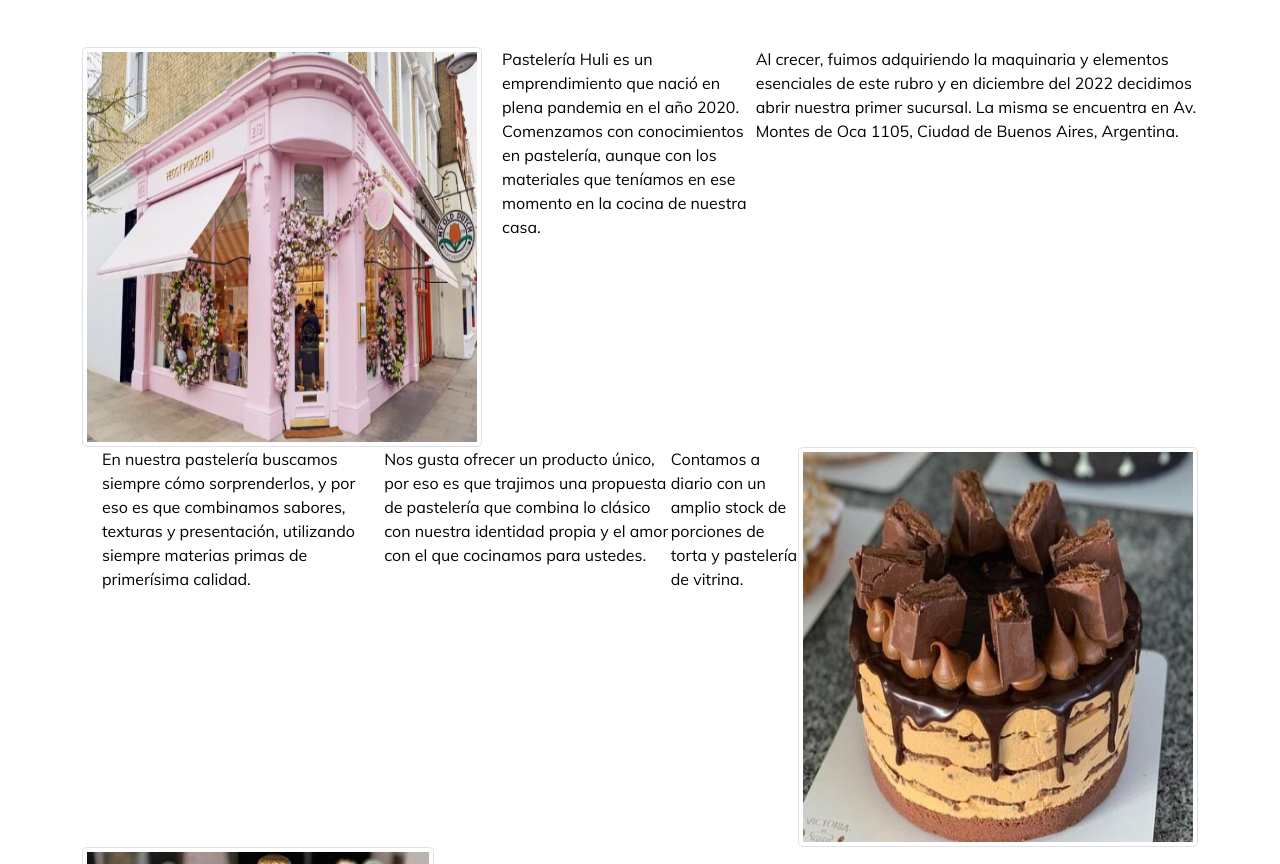
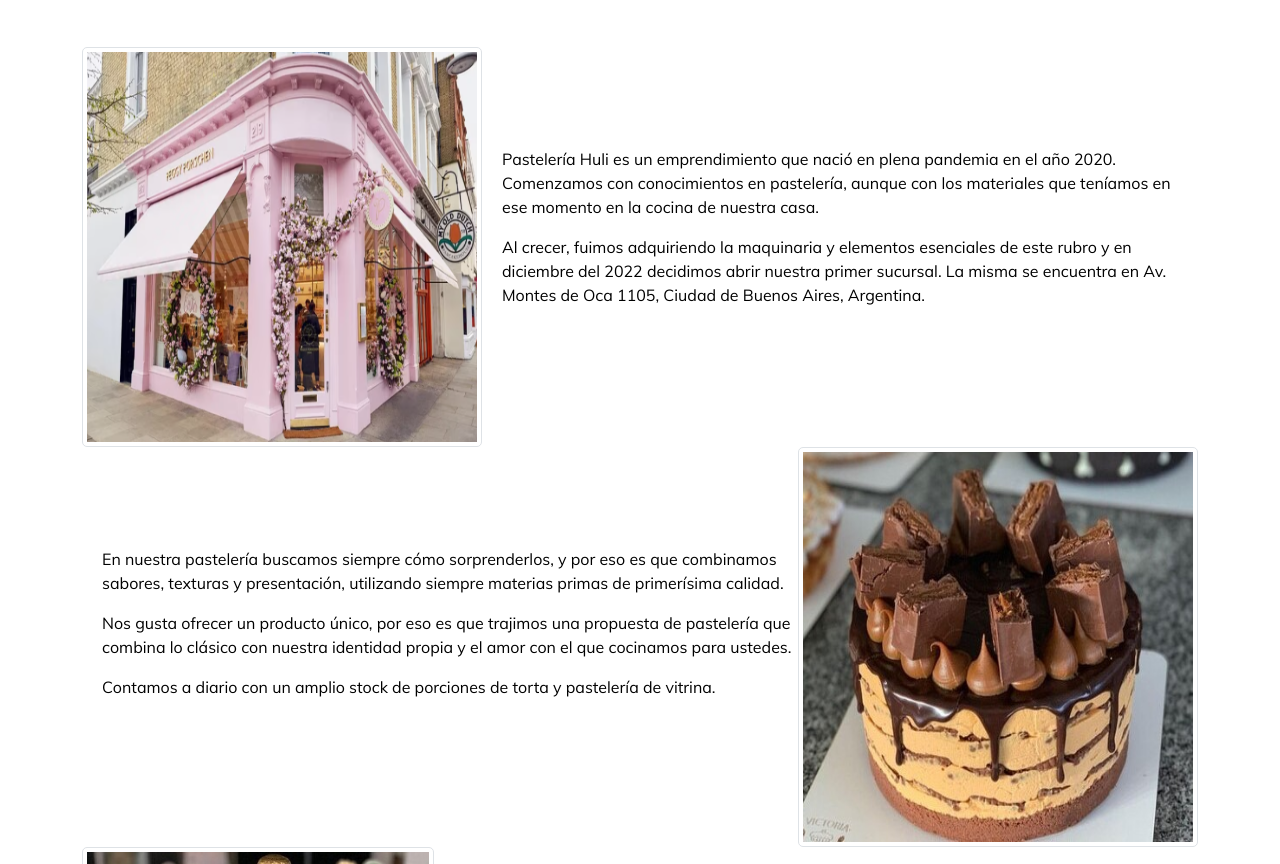
Before and after one commit to CaroVillaverde/PrimerProyecto_CarolinaVillaverde, a website: page pages/nosotros.html in a window 1280 px wide. Shown: the part 248-1112 px from the top of the page. Drawn offline with Linux system fonts and the light colour scheme.

Commit message:
modificacion Nosotros

```diff
--- a/pages/nosotros.html
+++ b/pages/nosotros.html
@@ -50,7 +50,7 @@
             <h1 class="tituloPrincipal"> Conocé nuestra historia </h1>
             <section class="contenedorImagen">
                 <img class="imagen img-fluid img-thumbnail" src="../assets/img/frentehp.png" alt="imágen del frente del local de Pastelería Huli">
-                <div class="textoNosotros contenedor">
+                <div class="textoNosotros terceraimg">
                     <p>
                         Pastelería Huli es un emprendimiento que nació en plena pandemia en el año 2020.
                         <br> Comenzamos con conocimientos en pastelería, aunque con los materiales que teníamos en ese momento en la cocina de nuestra casa.
@@ -60,7 +60,7 @@
                 </div>
             </section>
             <section class="contenedorImagen">
-                <div class="textoNosotros contenedor">
+                <div class="textoNosotros terceraimg">
                     <p>En nuestra pastelería buscamos siempre cómo sorprenderlos, y por eso es que combinamos sabores, texturas y presentación,
                         utilizando siempre materias primas de primerísima calidad. </p>
                     <p> <span class="destacar">Nos gusta ofrecer un producto único, </span>
```
